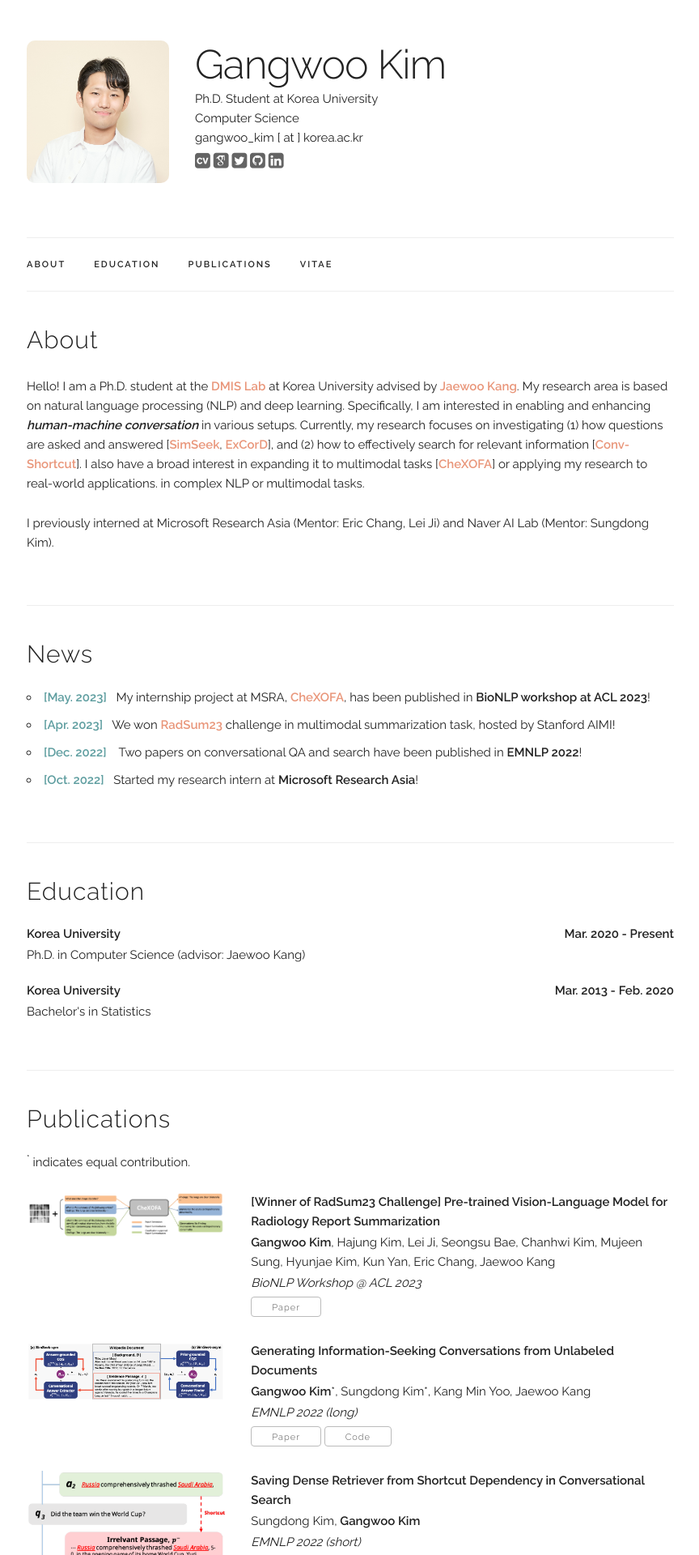
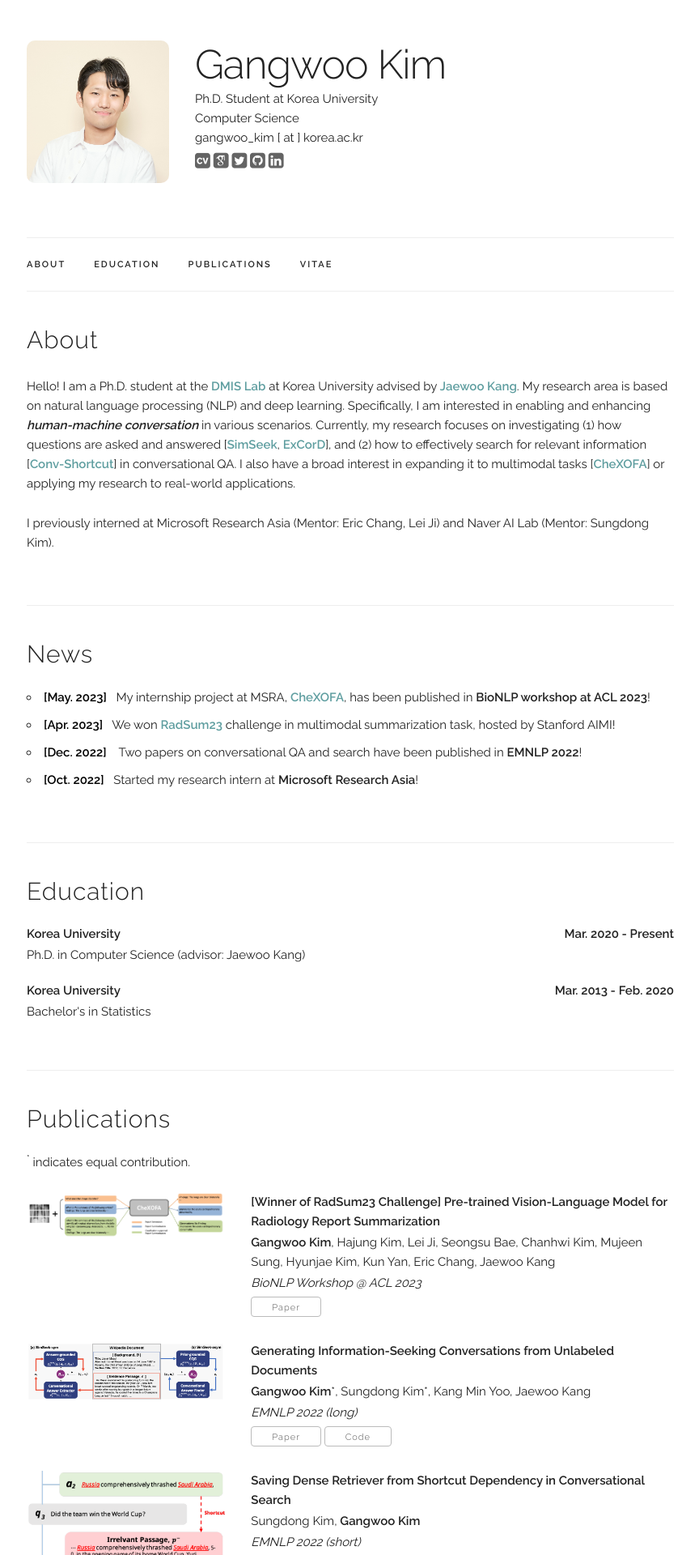
Before and after one commit to gankim/gankim.github.io, a Jekyll site: the page built from index.html, in a window 1280 px wide. Shown: the top 1920 px of the page at 81% size, without its empty margins (207-1071 px from the left). Built offline with Jekyll 4.4.1, drawn with Linux system fonts in a browser that asks for light colours; some web fonts are replaced.

Commit message:
minor update

```diff
--- a/index.html
+++ b/index.html
@@ -7,9 +7,7 @@
   <p>
     <p>
       Hello! I am a Ph.D. student at the <a href="https://dmis.korea.ac.kr/">DMIS Lab</a> at Korea University advised by <a href="https://dmis.korea.ac.kr/jaewoo-kang-p-i">Jaewoo Kang</a>.
-      My research area is based on natural language processing (NLP) and deep learning. Specifically, I am interested in enabling and enhancing <b style="font-style: italic;">human-machine conversation</b> in various setups. Currently, my research focuses on investigating (1) how questions are asked and answered [<a href="https://arxiv.org/abs/2205.12609">SimSeek</a>, <a href="https://arxiv.org/abs/2106.11575">ExCorD</a>], and (2) how to effectively search for relevant information [<a href="https://arxiv.org/abs/2202.07280">Conv-Shortcut</a>]. I also have a broad interest in expanding it to multimodal tasks [<a href="https://arxiv.org/abs/2307.07409">CheXOFA</a>] or applying my research to real-world applications.
-
-      in complex NLP or multimodal tasks.
+      My research area is based on natural language processing (NLP) and deep learning. Specifically, I am interested in enabling and enhancing <b style="font-style: italic;">human-machine conversation</b> in various scenarios. Currently, my research focuses on investigating (1) how questions are asked and answered [<a href="https://arxiv.org/abs/2205.12609">SimSeek</a>, <a href="https://arxiv.org/abs/2106.11575">ExCorD</a>], and (2) how to effectively search for relevant information [<a href="https://arxiv.org/abs/2202.07280">Conv-Shortcut</a>] in conversational QA. I also have a broad interest in expanding it to multimodal tasks [<a href="https://arxiv.org/abs/2307.07409">CheXOFA</a>] or applying my research to real-world applications.
 
       <p>
       I previously interned at Microsoft Research Asia (Mentor: Eric Chang, Lei Ji) and Naver AI Lab (Mentor: Sungdong Kim).
@@ -23,19 +21,19 @@
   <h4>News</h4>
     <ul>
       <li>
-        <b style="color:cadetblue">[May. 2023]</b>&nbsp&nbsp
+        <b style="color:black">[May. 2023]</b>&nbsp&nbsp
         My internship project at MSRA, <a href="https://arxiv.org/abs/2307.07409">CheXOFA</a>, has been published in <b>BioNLP workshop at ACL 2023</b>!
       </li>
       <li>
-        <b style="color:cadetblue">[Apr. 2023]</b>&nbsp&nbsp
+        <b style="color:black">[Apr. 2023]</b>&nbsp&nbsp
         We won <a href="https://vilmedic.app/misc/bionlp23/sharedtask/">RadSum23</a> challenge in multimodal summarization task, hosted by Stanford AIMI!
       </li>
       <li>
-        <b style="color:cadetblue">[Dec. 2022]</b> &nbsp&nbsp
+        <b style="color:black">[Dec. 2022]</b> &nbsp&nbsp
         Two papers on conversational QA and search have been published in <b>EMNLP 2022</b>!
       </li>
       <li>
-        <b style="color:cadetblue">[Oct. 2022]</b>&nbsp&nbsp
+        <b style="color:black">[Oct. 2022]</b>&nbsp&nbsp
         Started my research intern at <b>Microsoft Research Asia</b>!
       </li>
     </ul>
```
Also changed, not shown: libs/external/skeleton/skeleton.css, 1 other file.
